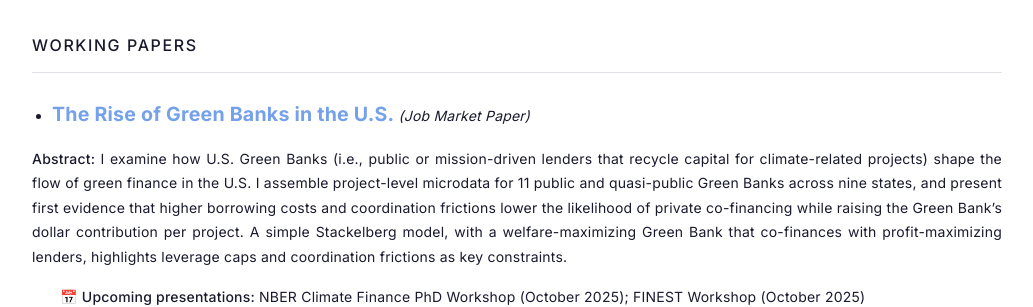
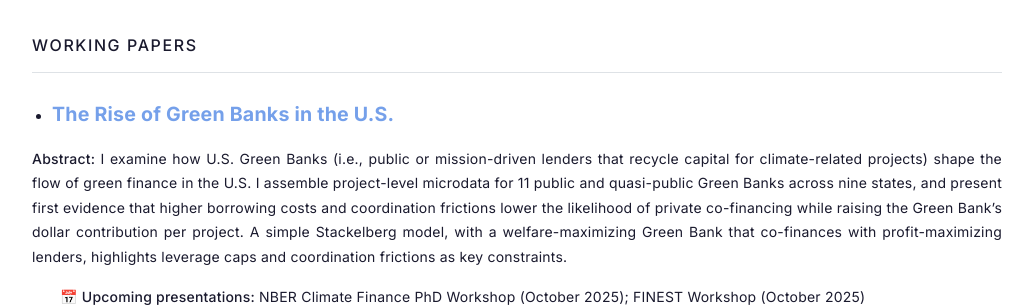
Before and after one commit to majoarteaga/majoarteaga.github.io, a Jekyll site: the page built from _pages/research.md, in a window 1280 px wide and 900 px high. Shown: the part 134-441 px from the top of the window, without its empty margins (123-1156 px from the left). Built offline with Jekyll 4.4.1, drawn with Linux system fonts in a browser that asks for light colours; comment, search, counter and statistics services are not loaded; a style sheet for code colours, icons or effects is not loaded.

Commit message:
Update research.md

```diff
--- a/_pages/research.md
+++ b/_pages/research.md
@@ -39,7 +39,7 @@ nav_order: 6
 <div class="section-heading"><h2><strong>Working Papers</strong></h2></div>
 <div class="text-column">
     <ul>
-        <li><a href="https://majoarteaga.github.io/assets/pdf/MJAG_JMP_2025.pdf" class="paper-title">The Rise of Green Banks in the U.S.</a> <em>(Job Market Paper)</em></li>
+        <li><a href="https://majoarteaga.github.io/assets/pdf/MJAG_JMP_2025.pdf" class="paper-title">The Rise of Green Banks in the U.S.</a></li>
     </ul>
     <p><strong>Abstract:</strong> I examine how U.S. Green Banks (i.e., public or mission-driven lenders that recycle capital for climate-related projects) shape the flow of green finance in the U.S. I assemble project-level microdata for 11 public and quasi-public Green Banks across nine states, and present first evidence that higher borrowing costs and coordination frictions lower the likelihood of private co-financing while raising the Green Bank’s dollar contribution per project. A simple Stackelberg model, with a welfare-maximizing Green Bank that co-finances with profit-maximizing lenders, highlights leverage caps and coordination frictions as key constraints.</p>
     <p style="margin-left: 2em;">📅 <strong>Upcoming presentations:</strong> NBER Climate Finance PhD Workshop (October 2025); FINEST Workshop (October 2025)</p>
```
